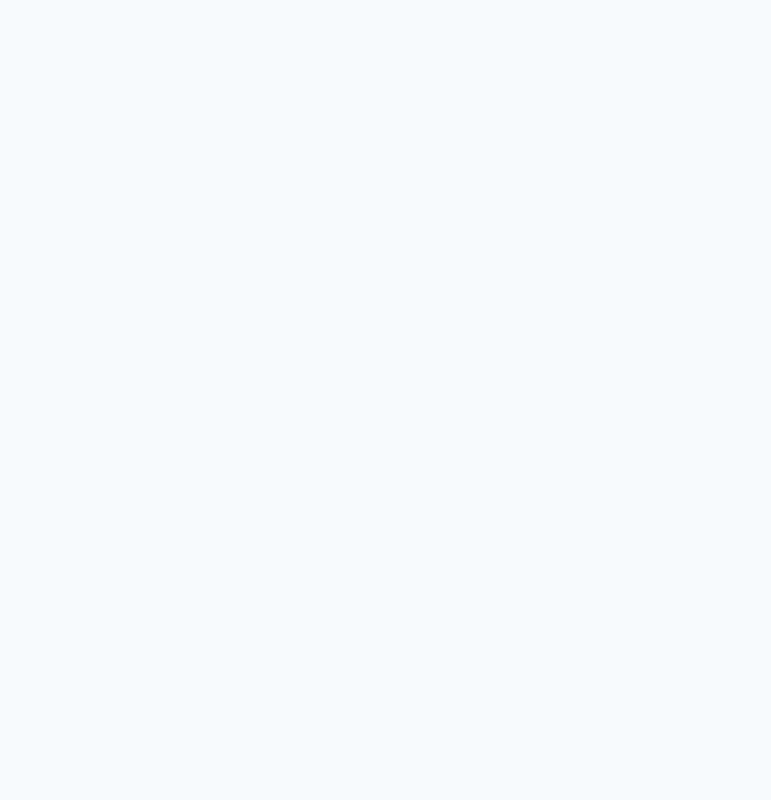
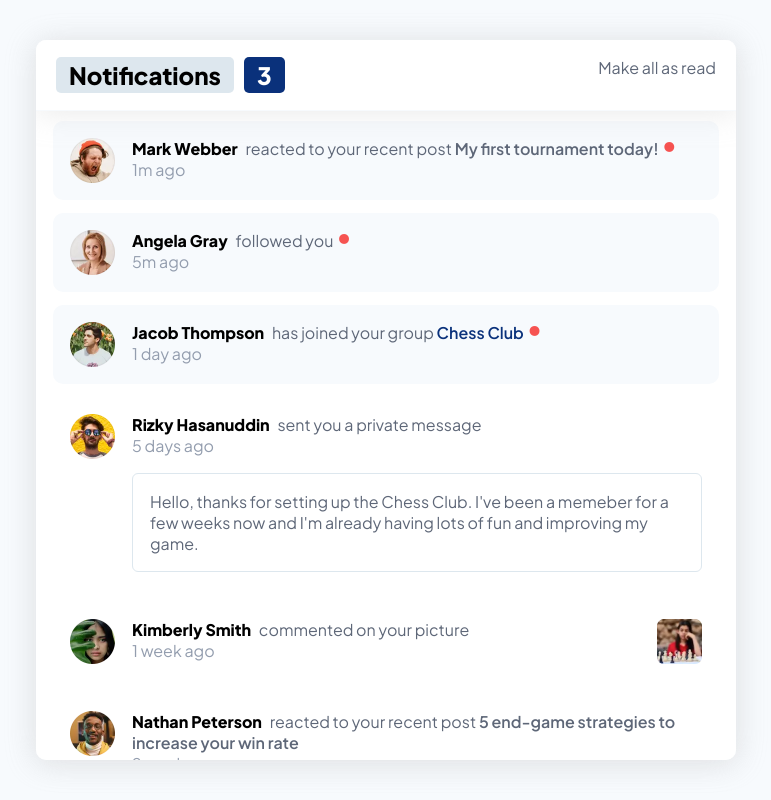
Before and after one commit to massuhcodes/notifications-page, a React (Vite) app: page / in a window 1280 px wide. Shown: the whole page, without its empty margins (254-1025 px from the left). Built offline with nearby package versions, Linux system fonts and the light colour scheme.

Commit message:
Further continued with project

```diff
--- a/index.html
+++ b/index.html
@@ -3,6 +3,16 @@
     <head>
         <meta charset="UTF-8" />
         <meta name="viewport" content="width=device-width, initial-scale=1.0" />
+        <link rel="preconnect" href="https://fonts.googleapis.com" />
+        <link
+            rel="preconnect"
+            href="https://fonts.gstatic.com"
+            crossorigin="anonymous"
+        />
+        <link
+            href="https://fonts.googleapis.com/css2?family=Plus+Jakarta+Sans:wght@200;300;400;500;600;800&display=swap"
+            rel="stylesheet"
+        />
         <title>Notification Page</title>
     </head>
     <body>
--- a/package.json
+++ b/package.json
@@ -9,6 +9,7 @@
     "preview": "vite preview"
   },
   "dependencies": {
+    "nanoid": "^4.0.0",
     "react": "^18.2.0",
     "react-dom": "^18.2.0"
   },
--- a/src/components/App.jsx
+++ b/src/components/App.jsx
@@ -1,6 +1,62 @@
+import "/src/styles/App.css";
+import { useEffect, useState } from "react";
 import { data } from "../utils/data.js";
+import Notification from "./Notification.jsx";
 
 export default function App() {
-    console.log(data);
-    return;
+    const [users, setUsers] = useState(data);
+    const [count, setCount] = useState(
+        users.filter((user) => user.unread).length
+    );
+
+    useEffect(
+        () => setCount(users.filter((user) => user.unread).length),
+        [users]
+    );
+
+    function toggleAllNotificationReads() {
+        setUsers(
+            users.map((user) => ({
+                ...user,
+                // must toggle truth
+                unread: !(count > 0),
+            }))
+        );
+    }
+
+    function toggleSingleNotificationRead(id) {
+        setUsers(
+            users.map((user) => {
+                return user.id === id
+                    ? { ...user, unread: !user.unread }
+                    : user;
+            })
+        );
+    }
+
+    const notifications = users.map((user) => (
+        <Notification
+            key={user.id}
+            id={user.id}
+            user={user}
+            toggleSingleNotificationRead={toggleSingleNotificationRead}
+        />
+    ));
+    return (
+        <div className="app">
+            <header>
+                <div className="title--count">
+                    <h2 className="title">Notifications</h2>
+                    <h2 className="count">{count}</h2>
+                </div>
+                <span
+                    onClick={toggleAllNotificationReads}
+                    className="toggler-of-all-notifications"
+                >
+                    {count > 0 ? "Make all as read" : "Make all as unread"}
+                </span>
+            </header>
+            <main>{notifications}</main>
+        </div>
+    );
 }
--- a/src/components/Notification.jsx
+++ b/src/components/Notification.jsx
@@ -1,3 +1,42 @@
-export default function Notification() {
-    return;
+import "/src/styles/Notification.css";
+
+export default function Notification(props) {
+    const {
+        profilePicture,
+        name,
+        type,
+        event,
+        post,
+        group,
+        message,
+        picture,
+        unread,
+        duration,
+    } = props.user;
+
+    return (
+        <section
+            className={`section-notification ${unread ? "unread" : "read"}`}
+            onClick={() => props.toggleSingleNotificationRead(props.id)}
+        >
+            <div className="outer-div">
+                <img className="profile-picture" src={profilePicture} />
+                <div className="inner-div">
+                    <p>
+                        <span className="name">{name}</span>{" "}
+                        <span className="event">{event}</span>{" "}
+                        {type === "1" ? (
+                            <span className="post">{post}</span>
+                        ) : (
+                            <span className="group">{group}</span>
+                        )}{" "}
+                        {unread && <span className="dot">•</span>}
+                    </p>
+                    <time>{duration}</time>
+                    {message && <p className="message">{message}</p>}
+                </div>
+            </div>
+            {picture && <img className="notification-picture" src={picture} />}
+        </section>
+    );
 }
```
Also changed, not shown: 2 other files (tests, documents, lock files or other folders).
